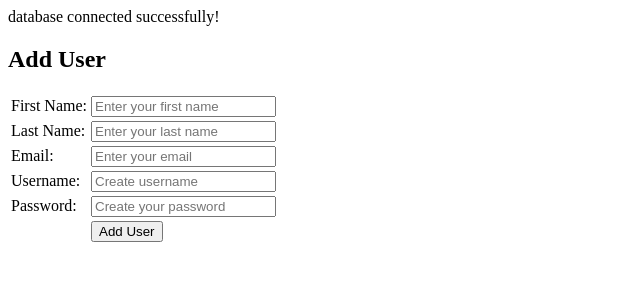
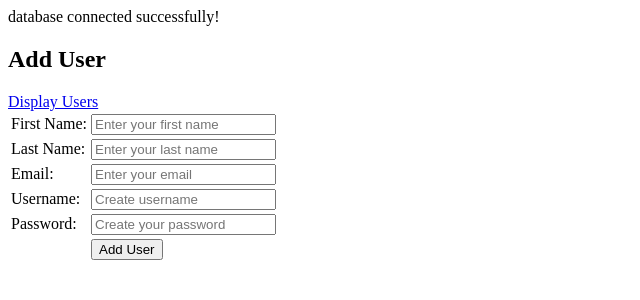
Before and after one commit to patrickgitungo18/Stillwaters_System, a PHP site: page /htdocs/sample_system/add_user.php in a window 1280 px wide. Shown: the top 300 px of the page, without its empty margins (0-640 px from the left). Run offline with PHP 8.4, Linux system fonts and the light colour scheme.

Commit message:
adding display user button link

```diff
--- a/htdocs/sample_system/add_user.php
+++ b/htdocs/sample_system/add_user.php
@@ -7,6 +7,7 @@
     </head>
     <body>
         <h2>Add User</h2>
+        <a href="display_users.php">Display Users</a>
         <form method="post" action="">
             <table>
                 <tr>
```
